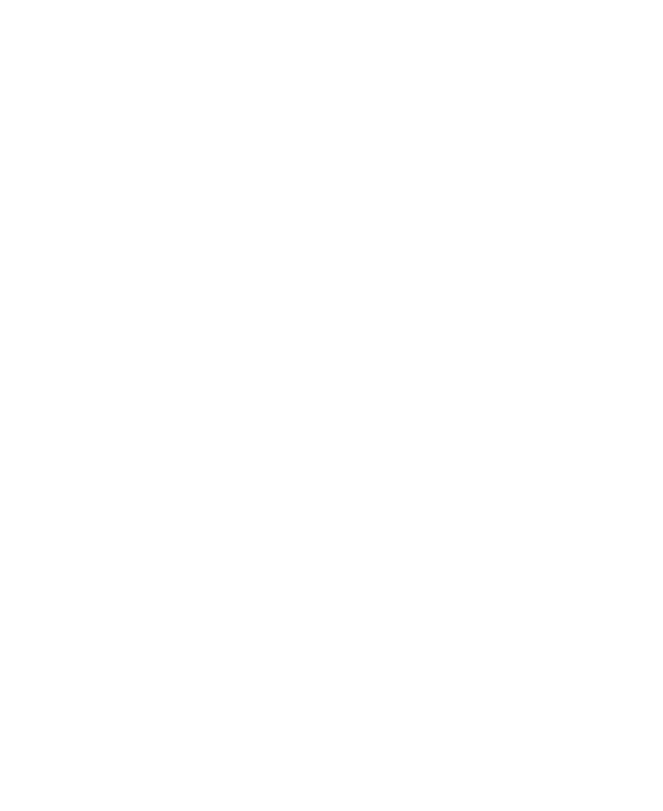
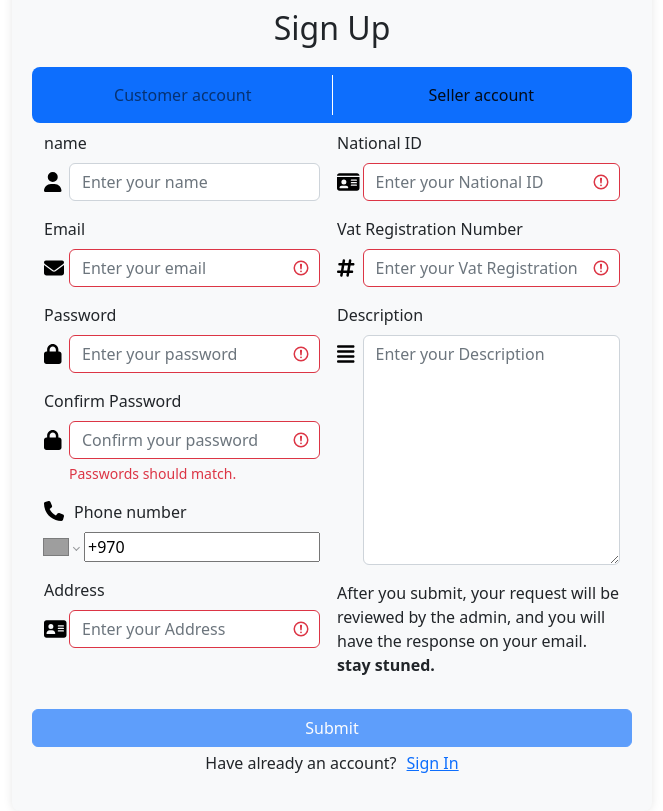
Before and after one commit to Gaming-Hub-Center/Games-Hub, a React (Vite) app in the folder Frontend/: page /signup/seller in a window 1280 px wide. Before the commit this address had no page. Shown: the whole page, without its empty margins (308-971 px from the left). Built offline with nearby package versions, Linux system fonts and the light colour scheme; grey boxes are pictures that could not be loaded.

Commit message:
Done Refactor

```diff
--- a/Frontend/src/App.tsx
+++ b/Frontend/src/App.tsx
@@ -1,12 +1,10 @@
 import { Routes, Route } from "react-router-dom";
-import { Container, Navbar } from "react-bootstrap";
+import { Container } from "react-bootstrap";
 import { Welcome } from "./Pages/Welcome";
-import { SignUp } from "./Pages/SignUp";
-import { NavbarC } from "./Components/NavbarC";
-import { SignUpNavbar } from "./Components/SignUpNavbar";
+import { SignIn } from "./Pages/SignIn";
+import { SignUpSeller } from "./Pages/SignUp/SignUpSeller";
+import { SignUpBuyer } from "./Pages/SignUp/SignUpBuyer";
 
-import { SignIn } from "./Pages/SignIn";
-import { SignUpSeller } from "./Pages/SignUpSeller";
 
 function App() {
   return (
@@ -22,9 +20,9 @@
       <Routes>
         <Route path="/" element={<Welcome />}></Route>
         <Route path="/welcome" element={<Welcome />}></Route>
-        <Route path="/signup" element={<SignUp />}></Route>
         <Route path="/signin" element={<SignIn />}></Route>
-        <Route path="/signupseller" element={<SignUpSeller />}></Route>
+        <Route path="/signup/buyer" element={<SignUpBuyer />}></Route>
+        <Route path="/signup/seller" element={<SignUpSeller />}></Route>
       </Routes>
     </Container>
   );
--- a/Frontend/src/Components/SignUpNavbar.tsx
+++ b/Frontend/src/Components/SignUpNavbar.tsx
@@ -21,7 +21,7 @@
         <Navbar.Toggle aria-controls="basic-navbar-nav" />
         <Navbar.Collapse id="basic-navbar-nav">
           <Nav className="me-auto navbar-nav">
-            <Nav.Link to="/SignUp" as={NavLink}>
+            <Nav.Link to="/signup/buyer" as={NavLink}>
               Customer account
             </Nav.Link>
             <div
@@ -32,7 +32,7 @@
                 margin: "0 10px",
               }}
             ></div>
-            <Nav.Link to="/SignUpSeller" as={NavLink}>
+            <Nav.Link to="/signup/seller" as={NavLink}>
               Seller account
             </Nav.Link>
           </Nav>
--- a/Frontend/src/Pages/SignIn.tsx
+++ b/Frontend/src/Pages/SignIn.tsx
@@ -189,7 +189,7 @@
         </div>
         <div style={{ display: "flex", justifyContent: "center" }}>
           <p style={{ paddingRight: "10px" }}>Don't have an account? </p>
-          <Link to="/SignUp">Sign Up</Link>
+          <Link to="/signup/buyer">Sign Up</Link>
         </div>
       </Form>
     </div>
--- a/Frontend/src/Pages/SignUp.tsx
+++ b/Frontend/src/Pages/SignUp/SignUpBuyer.tsx
@@ -3,7 +3,7 @@
 import { Link, useNavigate } from "react-router-dom";
 import { isValidPhoneNumber } from "react-phone-number-input";
 import "react-phone-number-input/style.css";
-import PhoneNumberInput from "../Components/PhoneNumberInputC";
+import PhoneNumberInput from "../../Components/PhoneNumberInputC";
 import { FontAwesomeIcon } from "@fortawesome/react-fontawesome";
 import {
   faEnvelope,
@@ -12,25 +12,25 @@
   faAddressCard,
   faPhone,
 } from "@fortawesome/free-solid-svg-icons";
-import { SignUpNavbar } from "../Components/SignUpNavbar";
-import { httpRequest } from "../Controller/HttpProxy";
-import { UserDTO } from "../Controller/DTO/UserDTO";
-import { setJwtToken } from "../CurrentSession";
-import {BuyerRegistrationDTO} from "../Controller/DTO/BuyerRegistrationDTO";
+import { SignUpNavbar } from "../../Components/SignUpNavbar";
+import { httpRequest } from "../../Controller/HttpProxy";
+import { UserDTO } from "../../Controller/DTO/UserDTO";
+import { setJwtToken } from "../../CurrentSession";
+import { BuyerRegistrationDTO } from "../../Controller/DTO/BuyerRegistrationDTO";
 
-export function SignUp() {
+export function SignUpBuyer() {
   const [validated, setValidated] = useState(false);
-  const [username, setUsername] = useState("");
+  const [name, setname] = useState("");
   const [email, setEmail] = useState("");
   const [password, setPassword] = useState("");
   const [confirmPassword, setConfirmPassword] = useState("");
   const [phoneNumber, setPhoneNumber] = useState("");
   const [phoneInvalid, setPhoneInvalid] = useState(false); // State for phone number validation
   const [address, setAddress] = useState("");
-  const navigate = useNavigate()
+  const navigate = useNavigate();
 
-  const isValidUsername = (username: string) => {
-    return /^[a-zA-Z][a-zA-Z0-9]*$/.test(username);
+  const isValidname = (name: string) => {
+    return /^[a-zA-Z]*$/.test(name);
   };
 
   const isValidEmail = (email: string) => {
@@ -49,10 +49,10 @@
     return address.length > 0;
   };
 
-  const handleUsernameChange = (event: {
+  const handlenameChange = (event: {
     target: { value: SetStateAction<string> };
   }) => {
-    setUsername(event.target.value);
+    setname(event.target.value);
   };
 
   const handleEmailChange = (event: {
@@ -95,25 +95,27 @@
     event.preventDefault();
 
     const buyerRegistrationDTO: BuyerRegistrationDTO = {
-      name: username,
+      name: name,
       email: email,
       password: password,
       phone: phoneNumber,
       address: address,
-    }
+    };
 
-    httpRequest('POST', 'registration/buyer', buyerRegistrationDTO)
-    .then((response) => {
-      const responseData = response.data as UserDTO
-      setJwtToken(responseData.token)
-      setValidated(true)
-      navigate('/welcome')
-      console.log(responseData)
-    })
-    .catch((error) => {
-      console.log(error)
-      alert("The email address you have entered is already associated with an account. Please use a different email address or sign in to your existing account.")
-    })
+    httpRequest("POST", "registration/buyer", buyerRegistrationDTO)
+      .then((response) => {
+        const responseData = response.data as UserDTO;
+        setJwtToken(responseData.token);
+        setValidated(true);
+        navigate("/welcome");
+        console.log(responseData);
+      })
+      .catch((error) => {
+        console.log(error);
+        alert(
+          "The email address you have entered is already associated with an account. Please use a different email address or sign in to your existing account."
+        );
+      });
   };
 
   return (
@@ -141,7 +143,7 @@
         <SignUpNavbar></SignUpNavbar>
         <Row className="mb-3">
           <Form.Group as={Col} controlId="validationCustomName">
-            <Form.Label>Username</Form.Label>
+            <Form.Label>name</Form.Label>
             <Container fluid style={{ padding: 0 }}>
               <Row>
                 <Col md={1} style={{ paddingTop: 8 }}>
@@ -158,10 +160,10 @@
                   <Form.Control
                     required
                     type="text"
-                    placeholder="Enter your Username"
-                    value={username}
-                    onChange={handleUsernameChange}
-                    isInvalid={!isValidUsername(username)}
+                    placeholder="Enter your name"
+                    value={name}
+                    onChange={handlenameChange}
+                    isInvalid={!isValidname(name)}
                   />
                 </Col>
               </Row>
@@ -333,7 +335,7 @@
           style={{ width: "100%", display: "flex", justifyContent: "center" }}
         >
           <p style={{ paddingRight: "10px" }}>Have already an account? </p>
-          <Link to="/SignIn">Sign In</Link>
+          <Link to="/signin">Sign In</Link>
         </div>
       </Form>
     </div>
--- a/Frontend/src/Pages/SignUpSeller.tsx
+++ b/Frontend/src/Pages/SignUp/SignUpSeller.tsx
@@ -3,7 +3,7 @@
 import { Link, useNavigate } from "react-router-dom";
 import { isValidPhoneNumber } from "react-phone-number-input";
 import "react-phone-number-input/style.css";
-import PhoneNumberInput from "../Components/PhoneNumberInputC";
+import PhoneNumberInput from "../../Components/PhoneNumberInputC";
 import { FontAwesomeIcon } from "@fortawesome/react-fontawesome";
 import {
   faEnvelope,
@@ -15,16 +15,15 @@
   faHashtag,
   faIdCard,
 } from "@fortawesome/free-solid-svg-icons";
-import { SignUpNavbar } from "../Components/SignUpNavbar";
-import { SellerRegistrationDTO } from "../Controller/DTO/SellerRegistrationDTO";
-import { httpRequest } from "../Controller/HttpProxy";
-import { UserDTO } from "../Controller/DTO/UserDTO";
-import { setJwtToken } from "../CurrentSession";
-
+import { SignUpNavbar } from "../../Components/SignUpNavbar";
+import { SellerRegistrationDTO } from "../../Controller/DTO/SellerRegistrationDTO";
+import { httpRequest } from "../../Controller/HttpProxy";
+import { UserDTO } from "../../Controller/DTO/UserDTO";
+import { setJwtToken } from "../../CurrentSession";
 
 export function SignUpSeller() {
   const [validated, setValidated] = useState(false);
-  const [username, setUsername] = useState("");
+  const [name, setname] = useState("");
   const [email, setEmail] = useState("");
   const [password, setPassword] = useState("");
   const [confirmPassword, setConfirmPassword] = useState("");
@@ -34,10 +33,10 @@
   const [nationalID, setnationalID] = useState("");
   const [vatRegistrationNumber, setVatRegistrationNumber] = useState("");
   const [description, setDescription] = useState("");
-  const navigate = useNavigate()
+  const navigate = useNavigate();
 
-  const isValidUsername = (username: string) => {
-    return /^[a-zA-Z][a-zA-Z0-9]*$/.test(username);
+  const isValidname = (name: string) => {
+    return /^[a-zA-Z]*$/.test(name);
   };
 
   const isValidEmail = (email: string) => {
@@ -64,10 +63,10 @@
     return /^[0-9]+$/.test(vatRegistrationNumber);
   };
 
-  const handleUsernameChange = (event: {
+  const handlenameChange = (event: {
     target: { value: SetStateAction<string> };
   }) => {
-    setUsername(event.target.value);
+    setname(event.target.value);
   };
 
   const handleEmailChange = (event: {
@@ -128,28 +127,30 @@
     event.preventDefault();
 
     const sellerRegistrationDTO: SellerRegistrationDTO = {
-      name: username,
+      name: name,
       email: email,
       password: password,
       phone: phoneNumber,
       address: address,
       description: description,
       nationalID: nationalID,
-      vatRegistrationNumber: vatRegistrationNumber
-    }
+      vatRegistrationNumber: vatRegistrationNumber,
+    };
 
-    httpRequest('POST', 'registration/seller', sellerRegistrationDTO)
+    httpRequest("POST", "registration/seller", sellerRegistrationDTO)
       .then((response) => {
-      const responseData = response.data as UserDTO
-      setJwtToken(responseData.token)
-      setValidated(true)
-      navigate('/welcome')
-      console.log(responseData)
+        const responseData = response.data as UserDTO;
+        setJwtToken(responseData.token);
+        setValidated(true);
+        navigate("/welcome");
+        console.log(responseData);
       })
       .catch((error) => {
-      console.log(error)
-      alert("The email address you have entered is already associated with an account. Please use a different email address or sign in to your existing account.")
-    })
+        console.log(error);
+        alert(
+          "The email address you have entered is already associated with an account. Please use a different email address or sign in to your existing account."
+        );
+      });
   };
 
   return (
@@ -180,7 +181,7 @@
             <Col md={6}>
               <Row className="mb-3">
                 <Form.Group as={Col} controlId="validationCustomName">
-                  <Form.Label>Username</Form.Label>
+                  <Form.Label>name</Form.Label>
                   <Container fluid style={{ padding: 0 }}>
                     <Row>
                       <Col md={1} style={{ paddingTop: 8 }}>
@@ -197,10 +198,10 @@
                         <Form.Control
                           required
                           type="text"
-                          placeholder="Enter your Username"
-                          value={username}
-                          onChange={handleUsernameChange}
-                          isInvalid={!isValidUsername(username)}
+                          placeholder="Enter your name"
+                          value={name}
+                          onChange={handlenameChange}
+                          isInvalid={!isValidname(name)}
                         />
                       </Col>
                     </Row>
@@ -481,7 +482,7 @@
           style={{ width: "100%", display: "flex", justifyContent: "center" }}
         >
           <p style={{ paddingRight: "10px" }}>Have already an account? </p>
-          <Link to="/SignIn">Sign In</Link>
+          <Link to="/signin">Sign In</Link>
         </div>
       </Form>
     </div>
```
Lines whose indentation alone changed are shown as unchanged.
